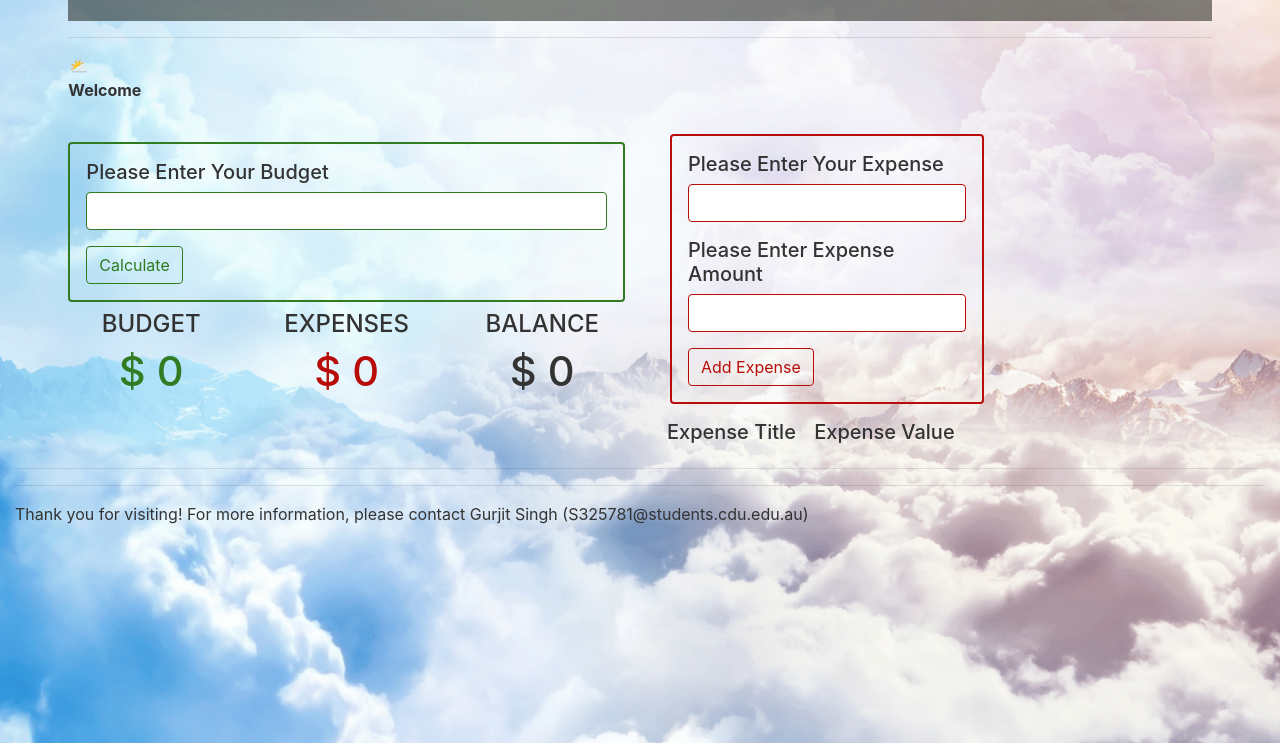
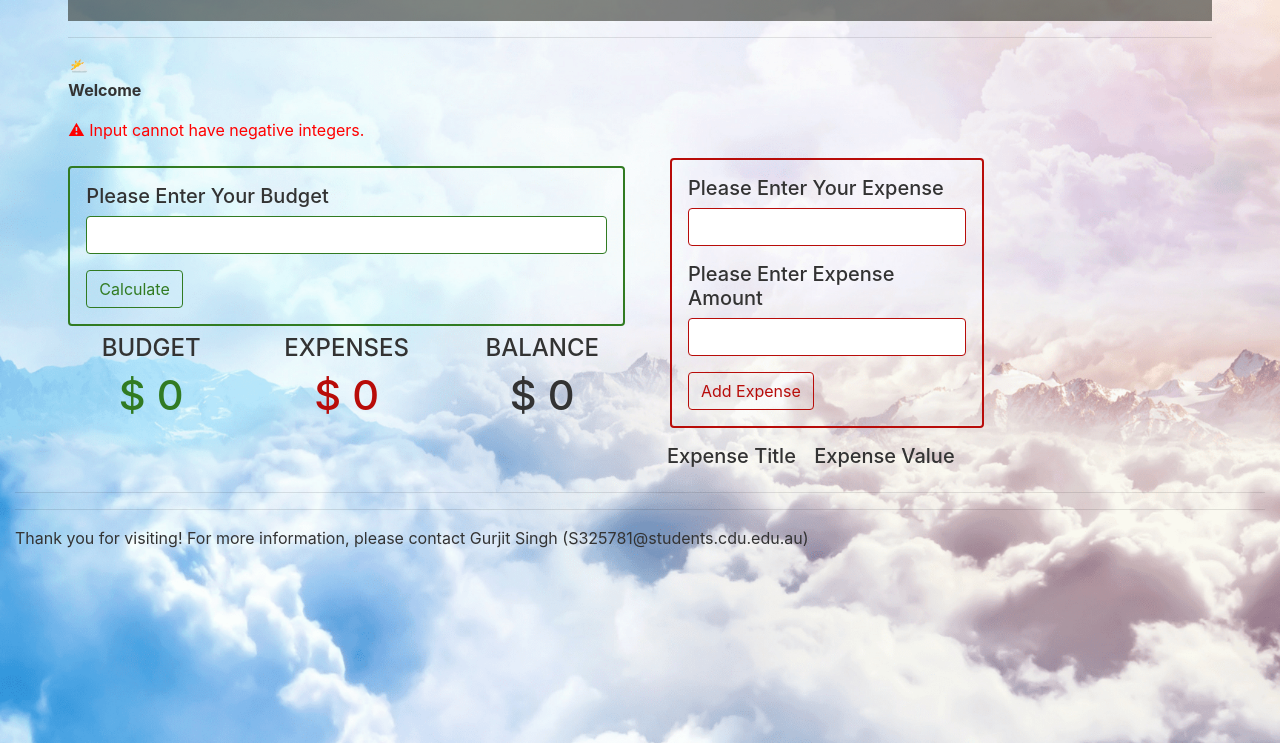
Before and after one commit to gurjit333/Budget_Application_Sprint1, a plain HTML site: page index.html in a window 1280 px wide. Shown: the part 57-800 px from the top of the page. Drawn offline with nearby package versions, Linux system fonts and the light colour scheme.

Commit message:
Warning message
There is an warning message will show on top of the boxes which will state the negative integers can not be fill in input values.

```diff
--- a/index.html
+++ b/index.html
@@ -45,6 +45,8 @@
     <hr />
     <i class="fas fa-HEAD"></i>
     <p><b>Welcome</b></p>
+    <h7 style="color: red">&#9888; Input cannot have negative integers.</h7>
+
 
     <div class="row">
      <div class="col-md-6 my-4">
```
